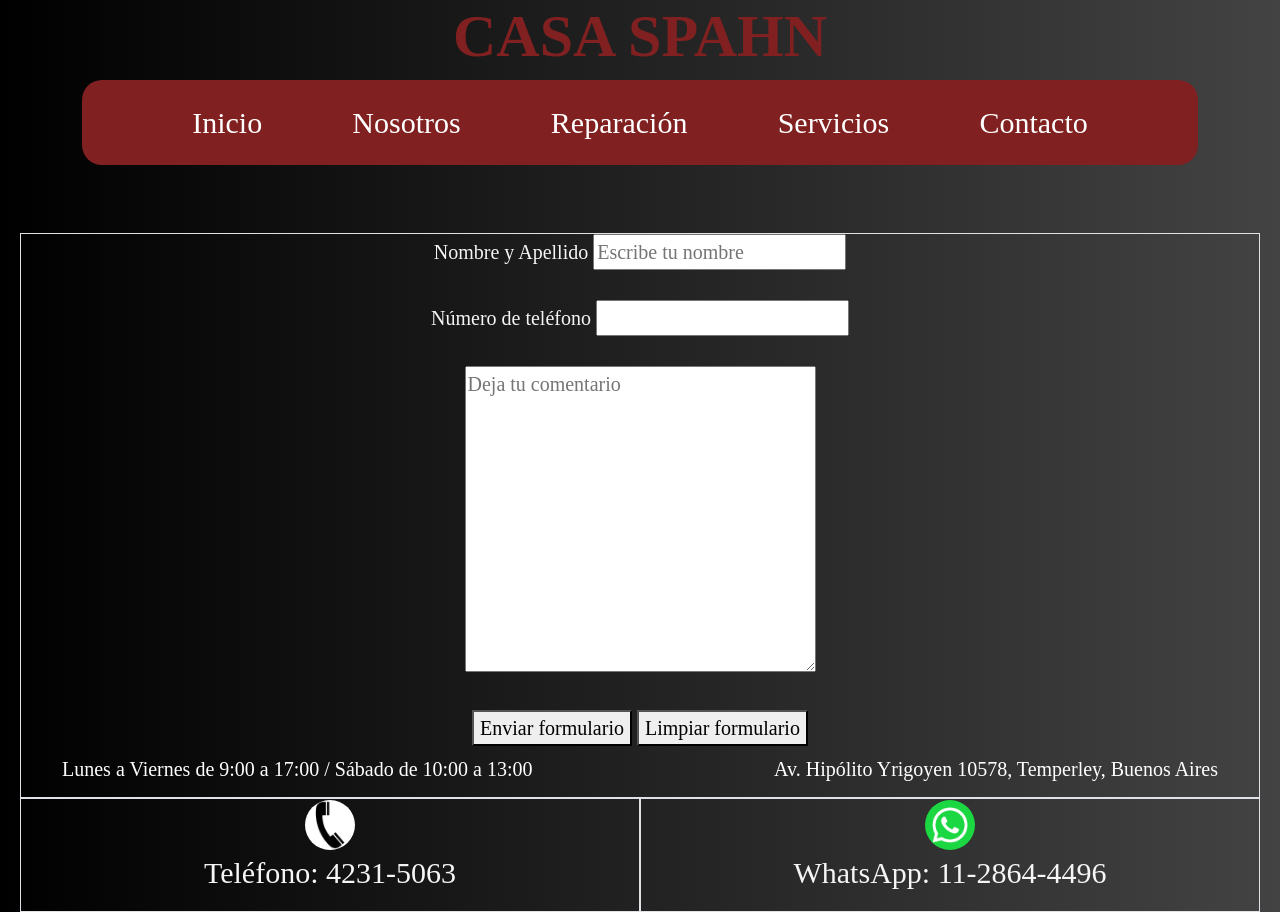
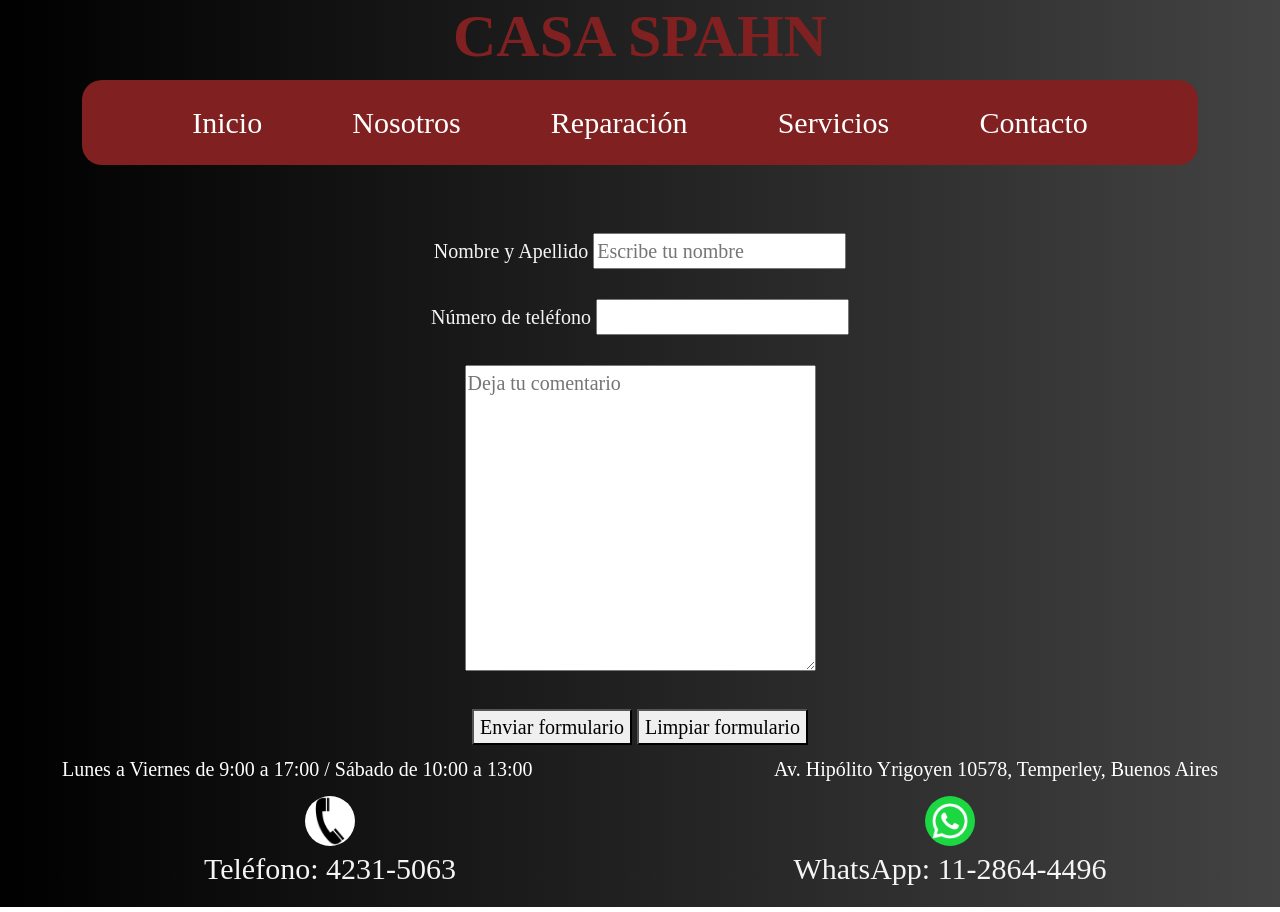
Before and after one commit to Espahn/Casa-Spahn, a website: page Contacto.html in a window 1280 px wide. Drawn offline with nearby package versions, Linux system fonts and the light colour scheme; a web font is replaced by a local one.

Commit message:
Corregí el borde de Contacto.html

```diff
--- a/Contacto.html
+++ b/Contacto.html
@@ -29,7 +29,7 @@
 	</header>
     <br><br>
 <div id="DesCon">
-    <div class="mail border">
+    <div class="mail">
        <form action="Contacto.html" method="GET">
             <label for="name"> Nombre y Apellido</label>
             <input type="text" name="Nombre" placeholder="Escribe tu nombre">
@@ -43,11 +43,11 @@
             <button type="reset">Limpiar formulario</button>
         </form>
     </div>
-    <div class="tel border">
+    <div class="tel">
         <img class="telefono-imagen" src="Imagenes/Teléfono.jpg" alt="">
         <p>Teléfono:  4231-5063</p>
     </div>
-    <div class="whats border">
+    <div class="whats">
         <img class="whatsapp-imagen" src="Imagenes/WhatsApp.png" alt="">
         <p>WhatsApp: 11-2864-4496</p>
     </div>
```
